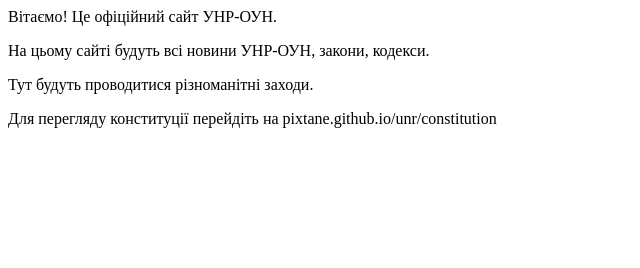
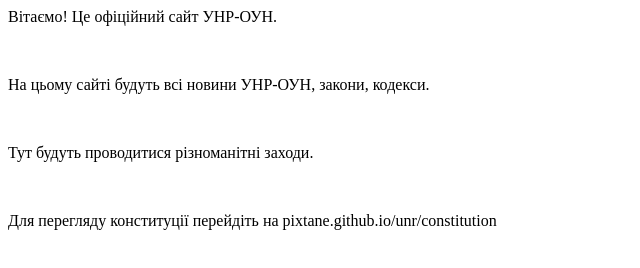
Before and after one commit to Pixtane/pixtane.github.io, a plain HTML site: page index.html in a window 1280 px wide. Shown: the whole page, without its empty margins (0-640 px from the left). Drawn offline with Linux system fonts and the light colour scheme.

Commit message:
new lines

```diff
--- a/index.html
+++ b/index.html
@@ -4,10 +4,10 @@
   <head>
     <title>УНР-ОУН</title>
   </head>
-  <p> Вітаємо! Це офіційний сайт УНР-ОУН. </p>
-  <p> На цьому сайті будуть всі новини УНР-ОУН, закони, кодекси. </p>
-  <p> Тут будуть проводитися різноманітні заходи. </p>
-  <p> Для перегляду конституції перейдіть на pixtane.github.io/unr/constitution </p>
+  <p> Вітаємо! Це офіційний сайт УНР-ОУН. </p> <br>
+  <p> На цьому сайті будуть всі новини УНР-ОУН, закони, кодекси. </p> <br>
+  <p> Тут будуть проводитися різноманітні заходи. </p> <br>
+  <p> Для перегляду конституції перейдіть на pixtane.github.io/unr/constitution </p> <br>
   <body>
   </body>
 </html>
```
